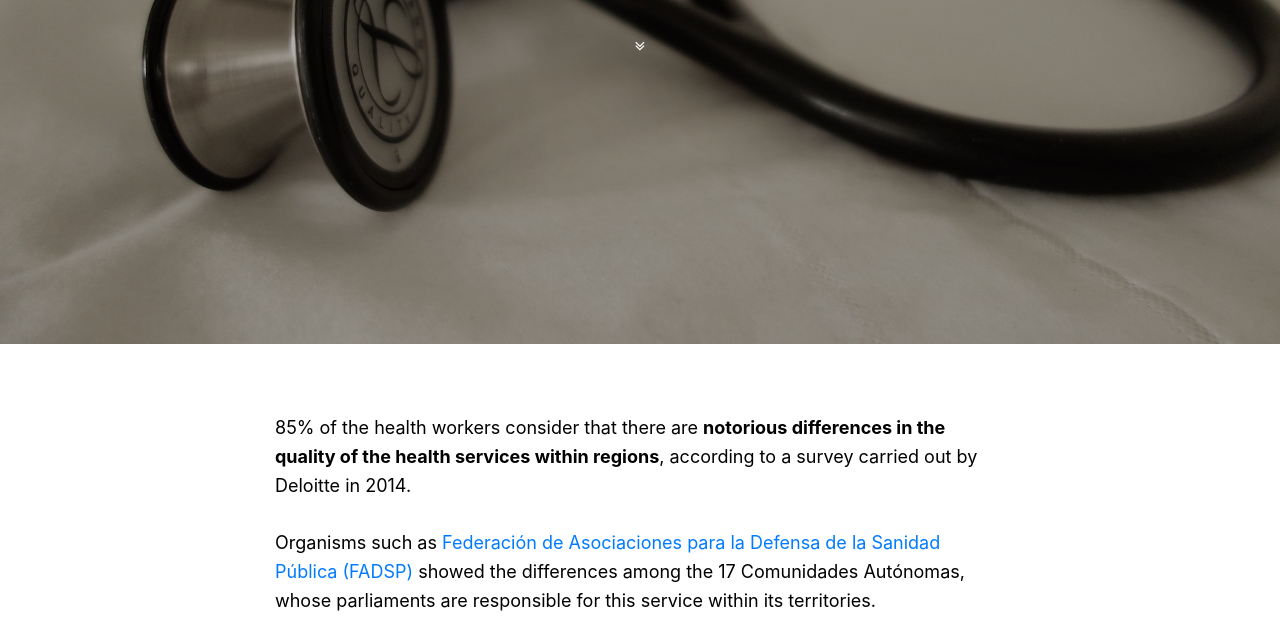
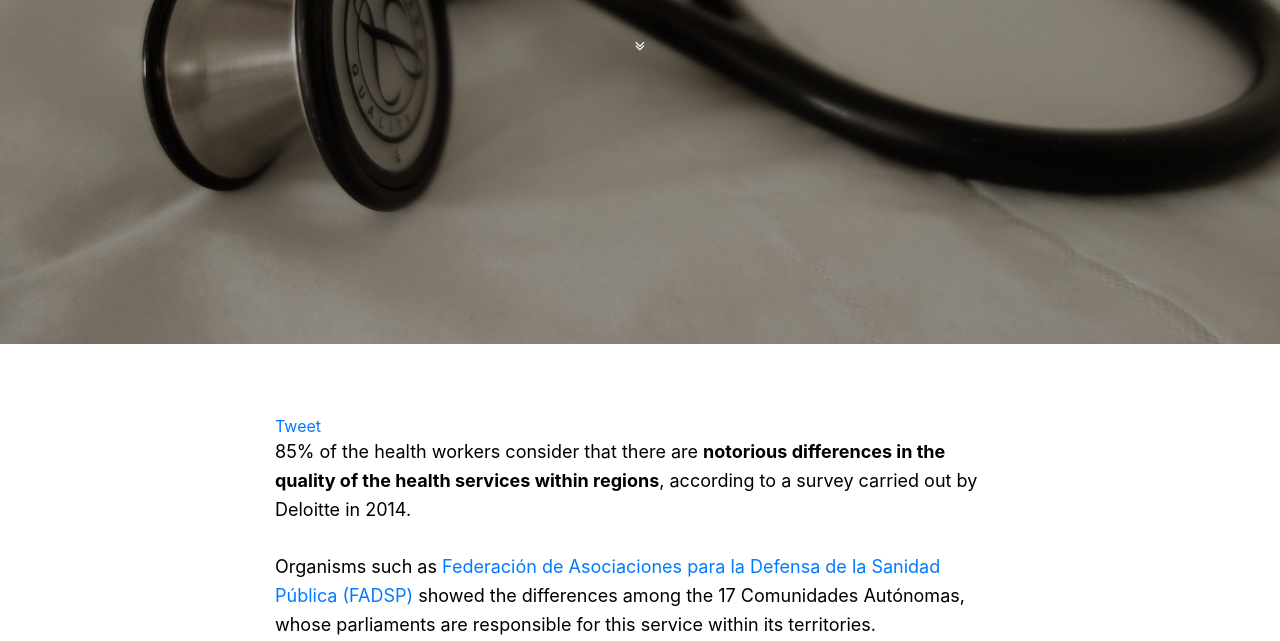
Before and after one commit to darrenwaters/health-inequality-andalucia, a website with bundled scripts: page index.html in a window 1280 px wide. Shown: the part 456-1097 px from the top of the page. Built offline with nearby package versions, Linux system fonts and the light colour scheme; a script that the page names is missing.

Commit message:
Update index.html

```diff
--- a/index.html
+++ b/index.html
@@ -74,6 +74,9 @@
       <div class="container">
         <div class="row">
           <div class="col-lg-8 mx-auto">
+
+<a href="https://twitter.com/share?ref_src=twsrc%5Etfw" class="twitter-share-button" data-size="large" data-text="Fact-check: Are there differences in the health service among provinces?" data-url="https://carmen-aguilar.github.io/health-inequality-andalucia/" data-via="c_aguilargarcia" data-hashtags="Andalucía" data-show-count="false">Tweet</a><script async src="https://platform.twitter.com/widgets.js" charset="utf-8"></script>
+
             <p>85% of the health workers consider that there are <strong>notorious differences in the quality of the health services within regions</strong>, according to a survey carried out by Deloitte in 2014.<br><br>
               Organisms such as <a href="http://www.fadsp.org/index.php/sample-sites/notas-de-prensa/1525-ccaavvlosservicilos-serviciossanitarios" target="_blank">Federación de Asociaciones para la Defensa de la Sanidad Pública (FADSP)</a> showed the differences among the 17 Comunidades Autónomas, whose parliaments are responsible for this service within its territories.<br><br>
               But <a href="https://www2.deloitte.com/es/es/pages/life-sciences-and-healthcare/articles/sistema-sanitario-espana.html">Deloitte's claim</a> refers, however, to <strong>the inequality in the health service among provinces</strong> in the same Comunidad Autónoma.<br><br>
```
